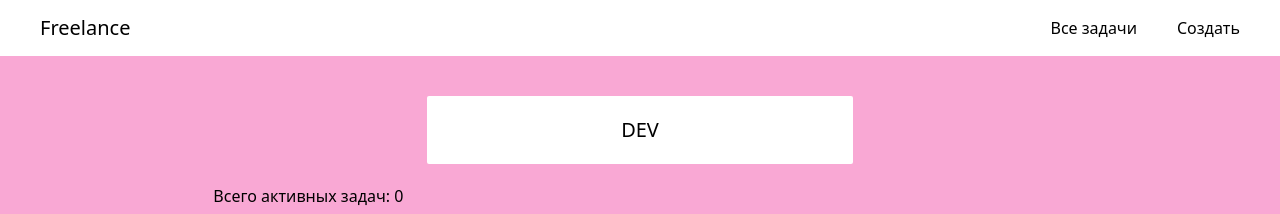
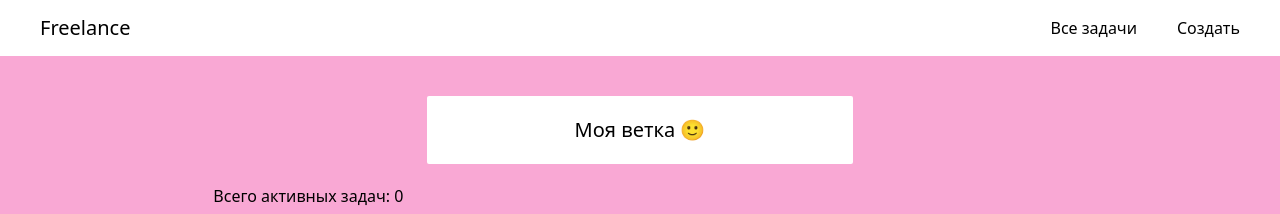
Before and after one commit to RetroMeras/vue-k2, a Vue app: page / in a window 1280 px wide. Shown: the top 214 px of the page. Built offline with nearby package versions, Linux system fonts and the light colour scheme.

Commit message:
Change title

```diff
--- a/src/routes/Main.vue
+++ b/src/routes/Main.vue
@@ -12,6 +12,6 @@ let items = computed<IItem[]>(() => store.state.items);
 </script>
 
 <template>
-  <New newText="DEV"></New>
+  <New newText="Моя ветка 🙂"></New>
   <Body :items="items" />
 </template>
```
